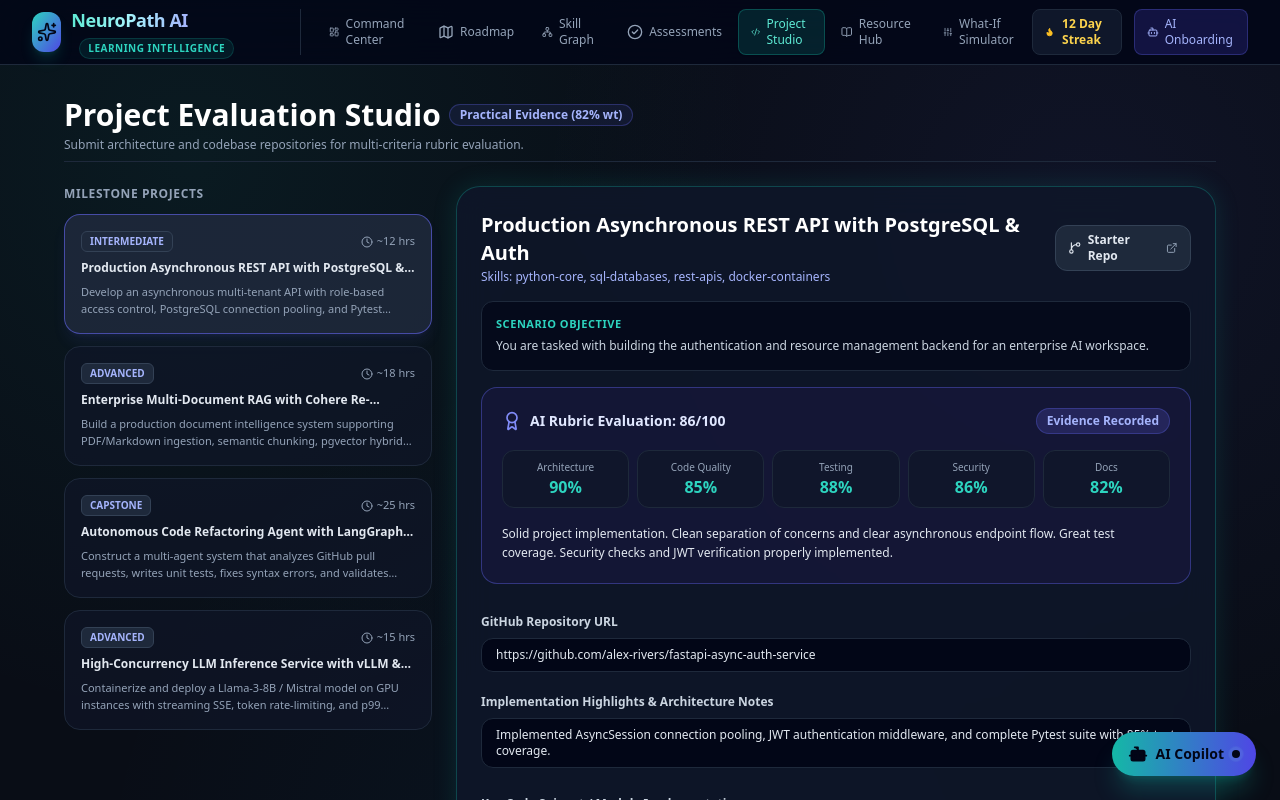
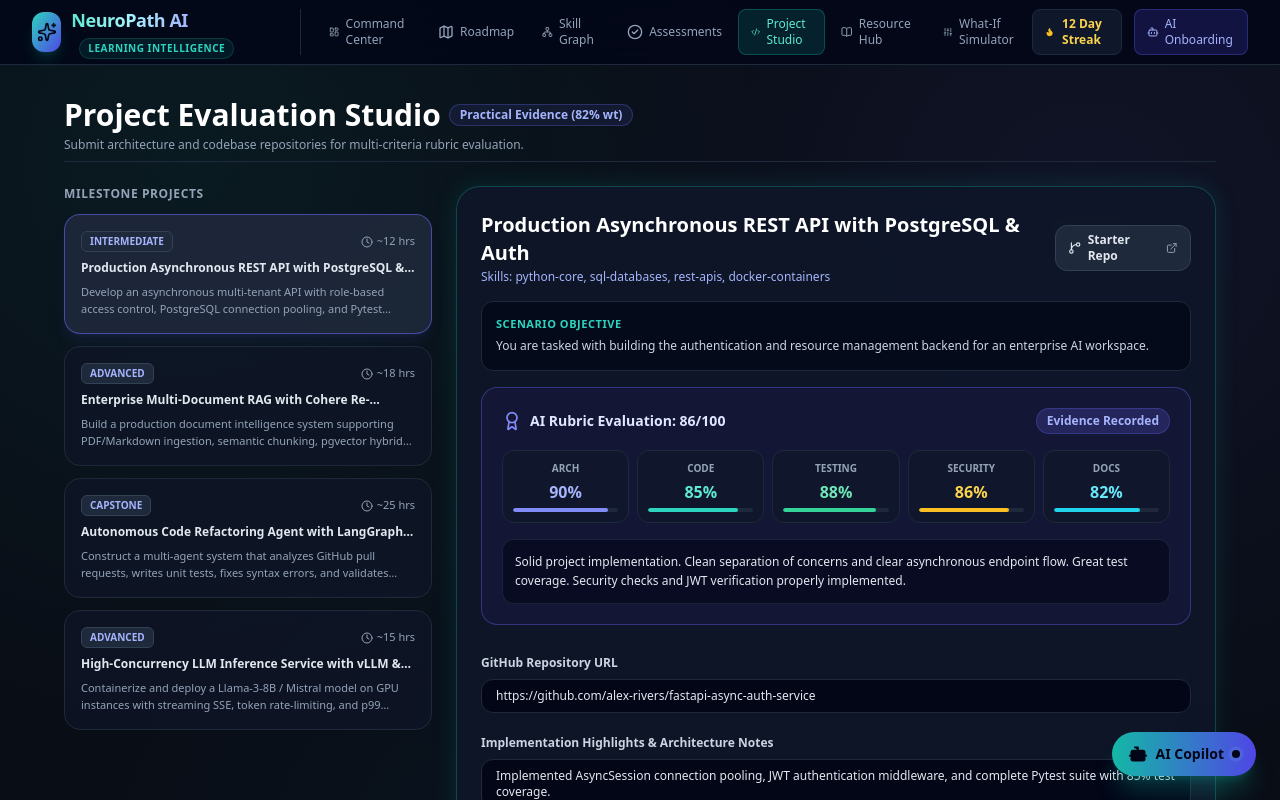
Before and after one commit to architSrivastava123/NeuroPathAI, a Next.js app: page /projects in a window 1280 px wide. Both pictures are taken after a click on the button "Submit Project for Evaluation". Shown: the top 800 px of the page. Built offline with nearby package versions, Linux system fonts and the light colour scheme.

Commit message:
feat(projects): enhance evaluation rubric meters and feedback card breakdown

```diff
--- a/src/app/projects/page.tsx
+++ b/src/app/projects/page.tsx
@@ -181,30 +181,45 @@ async def login(form_data: OAuth2PasswordBearer = Depends(), db: AsyncSession =
                   </div>
 
                   {/* Rubric Breakdown */}
-                  <div className="grid grid-cols-2 sm:grid-cols-5 gap-2 text-center text-xs">
-                    <div className="p-2 rounded-xl bg-slate-900/80 border border-slate-800">
-                      <p className="text-[10px] text-slate-400">Architecture</p>
-                      <p className="text-base font-bold text-teal-400">{evaluation.breakdown.architecture}%</p>
+                  <div className="grid grid-cols-2 sm:grid-cols-5 gap-2 text-center">
+                    <div className="p-2.5 rounded-xl bg-slate-900/80 border border-slate-800 space-y-1">
+                      <p className="text-[10px] text-slate-400 uppercase font-semibold">Arch</p>
+                      <p className="text-base font-black text-indigo-300">{evaluation.breakdown.architecture}%</p>
+                      <div className="h-1 w-full bg-slate-800 rounded-full overflow-hidden">
+                        <div className="h-full bg-indigo-400 rounded-full" style={{ width: `${evaluation.breakdown.architecture}%` }} />
+                      </div>
                     </div>
-                    <div className="p-2 rounded-xl bg-slate-900/80 border border-slate-800">
-                      <p className="text-[10px] text-slate-400">Code Quality</p>
-                      <p className="text-base font-bold text-teal-400">{evaluation.breakdown.codeQuality}%</p>
+                    <div className="p-2.5 rounded-xl bg-slate-900/80 border border-slate-800 space-y-1">
+                      <p className="text-[10px] text-slate-400 uppercase font-semibold">Code</p>
+                      <p className="text-base font-black text-teal-300">{evaluation.breakdown.codeQuality}%</p>
+                      <div className="h-1 w-full bg-slate-800 rounded-full overflow-hidden">
+                        <div className="h-full bg-teal-400 rounded-full" style={{ width: `${evaluation.breakdown.codeQuality}%` }} />
+                      </div>
                     </div>
-                    <div className="p-2 rounded-xl bg-slate-900/80 border border-slate-800">
-                      <p className="text-[10px] text-slate-400">Testing</p>
-                      <p className="text-base font-bold text-teal-400">{evaluation.breakdown.testing}%</p>
+                    <div className="p-2.5 rounded-xl bg-slate-900/80 border border-slate-800 space-y-1">
+                      <p className="text-[10px] text-slate-400 uppercase font-semibold">Testing</p>
+                      <p className="text-base font-black text-emerald-300">{evaluation.breakdown.testing}%</p>
+                      <div className="h-1 w-full bg-slate-800 rounded-full overflow-hidden">
+                        <div className="h-full bg-emerald-400 rounded-full" style={{ width: `${evaluation.breakdown.testing}%` }} />
+                      </div>
                     </div>
-                    <div className="p-2 rounded-xl bg-slate-900/80 border border-slate-800">
-                      <p className="text-[10px] text-slate-400">Security</p>
-                      <p className="text-base font-bold text-teal-400">{evaluation.breakdown.security}%</p>
+                    <div className="p-2.5 rounded-xl bg-slate-900/80 border border-slate-800 space-y-1">
+                      <p className="text-[10px] text-slate-400 uppercase font-semibold">Security</p>
+                      <p className="text-base font-black text-amber-300">{evaluation.breakdown.security}%</p>
+                      <div className="h-1 w-full bg-slate-800 rounded-full overflow-hidden">
+                        <div className="h-full bg-amber-400 rounded-full" style={{ width: `${evaluation.breakdown.security}%` }} />
+                      </div>
                     </div>
-                    <div className="p-2 rounded-xl bg-slate-900/80 border border-slate-800">
-                      <p className="text-[10px] text-slate-400">Docs</p>
-                      <p className="text-base font-bold text-teal-400">{evaluation.breakdown.documentation}%</p>
+                    <div className="p-2.5 rounded-xl bg-slate-900/80 border border-slate-800 space-y-1 col-span-2 sm:col-span-1">
+                      <p className="text-[10px] text-slate-400 uppercase font-semibold">Docs</p>
+                      <p className="text-base font-black text-cyan-300">{evaluation.breakdown.documentation}%</p>
+                      <div className="h-1 w-full bg-slate-800 rounded-full overflow-hidden">
+                        <div className="h-full bg-cyan-400 rounded-full" style={{ width: `${evaluation.breakdown.documentation}%` }} />
+                      </div>
                     </div>
                   </div>
 
-                  <p className="text-xs leading-relaxed text-slate-200">{evaluation.commentary}</p>
+                  <p className="text-xs leading-relaxed text-slate-200 p-3 rounded-xl bg-slate-950/60 border border-slate-800/80">{evaluation.commentary}</p>
                 </div>
               )}
 
```
